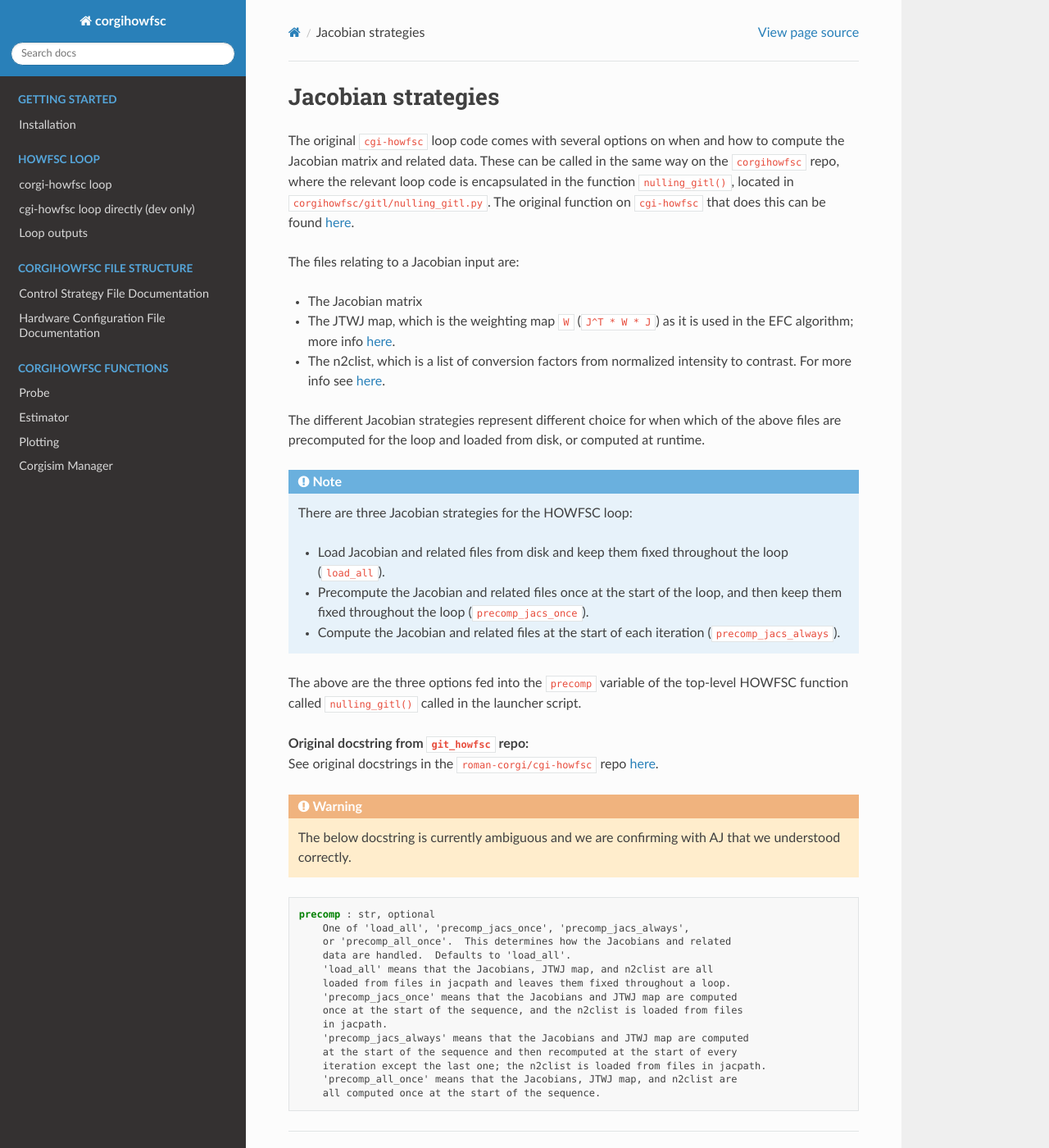
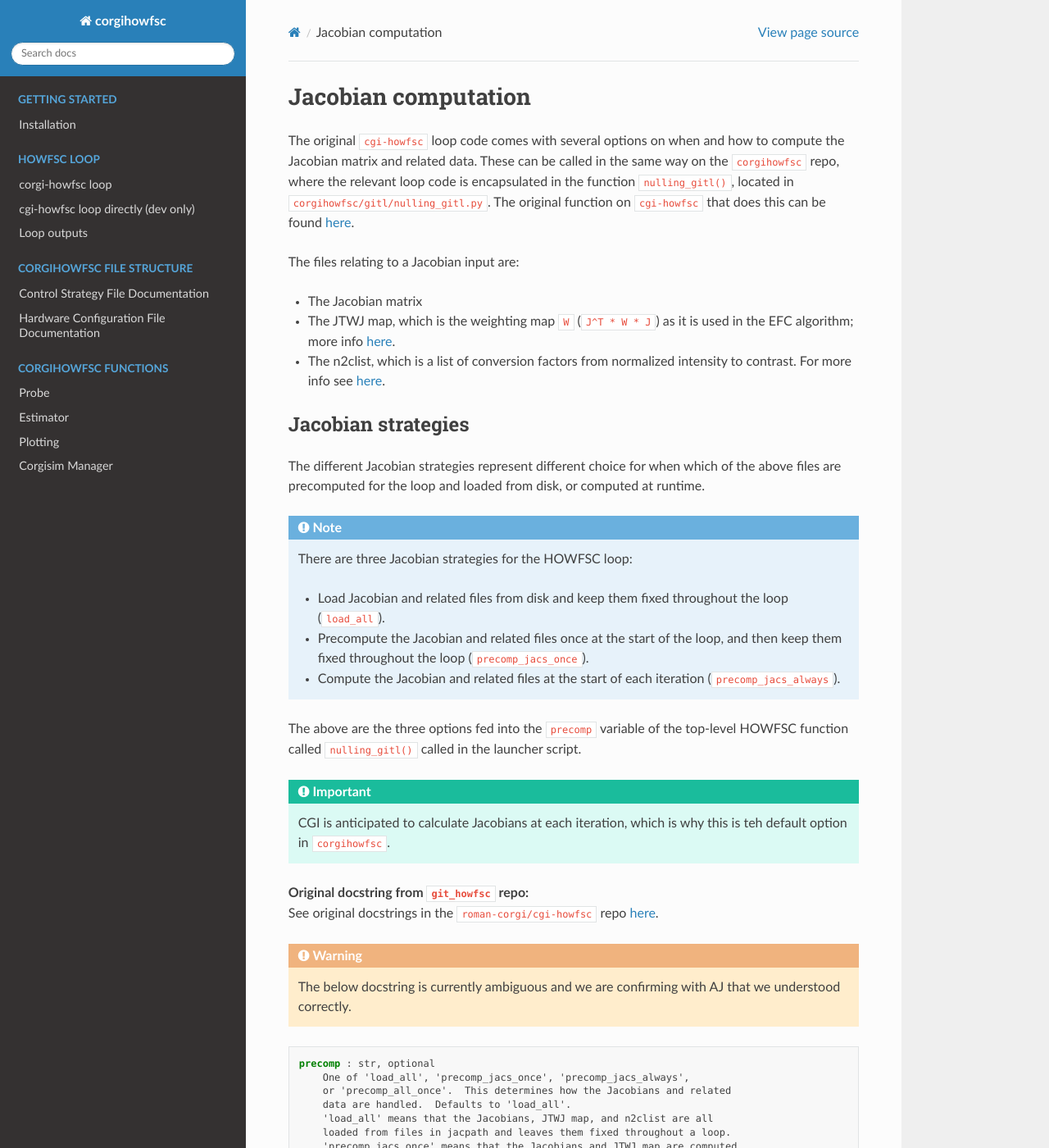
Before and after one commit to roman-corgi/corgihowfsc, a Sphinx documentation site: the page built from docs/source/jacobian_strategies.md, in a window 1280 px wide and 1400 px high. Shown: the whole window at 82% size. Built offline with Sphinx 7.4.7 and the Read the Docs theme 3.1.0, drawn with Linux system fonts in a browser that asks for light colours; pages that are not in the unit, such as notebooks, are missing from menus; some of the changed text lies outside the part shown.

Commit message:
Add details

````diff
--- a/docs/source/jacobian_strategies.md
+++ b/docs/source/jacobian_strategies.md
@@ -1,4 +1,4 @@
-# Jacobian strategies
+# Jacobian computation
 
 The original `cgi-howfsc` loop code comes with several options on when and how to compute the Jacobian matrix and related data.
 These can be called in the same way on the `corgihowfsc` repo, where the relevant loop code is encapsulated in the function
@@ -10,6 +10,8 @@
 - The JTWJ map, which is the weighting map `W` (`J^T * W * J`) as it is used in the EFC algorithm; more info [here](https://github.com/roman-corgi/cgi-howfsc/blob/0a3a3f1439eb5db4dffd4ae69187f5c4ca1ed12f/howfsc/control/calcjtwj.py#L16).
 - The n2clist, which is a list of conversion factors from normalized intensity to contrast. For more info see [here](https://github.com/roman-corgi/cgi-howfsc/blob/0a3a3f1439eb5db4dffd4ae69187f5c4ca1ed12f/howfsc/control/nextiter.py#L55).
 
+## Jacobian strategies
+
 The different Jacobian strategies represent different choice for when which of the above files are precomputed for the loop and loaded from disk, or computed at runtime.
 
 :::{note}
@@ -20,6 +22,10 @@
 :::
 
 The above are the three options fed into the `precomp` variable of the top-level HOWFSC function called `nulling_gitl()` called in the launcher script.
+
+:::{important}
+CGI is anticipated to calculate Jacobians at each iteration, which is why this is teh default option in `corgihowfsc`.
+:::
 
 **Original docstring from `git_howfsc` repo:**
 See original docstrings in the `roman-corgi/cgi-howfsc` repo [here](https://github.com/roman-corgi/cgi-howfsc/blob/0a3a3f1439eb5db4dffd4ae69187f5c4ca1ed12f/howfsc/scripts/nulltest_gitl.py#L91).
@@ -44,3 +50,7 @@
     'precomp_all_once' means that the Jacobians, JTWJ map, and n2clist are
     all computed once at the start of the sequence.
 ```
+
+## Implementation details
+
+A bunch of implementation caveats for the `corgihowfsc` repo (TBD).
````
